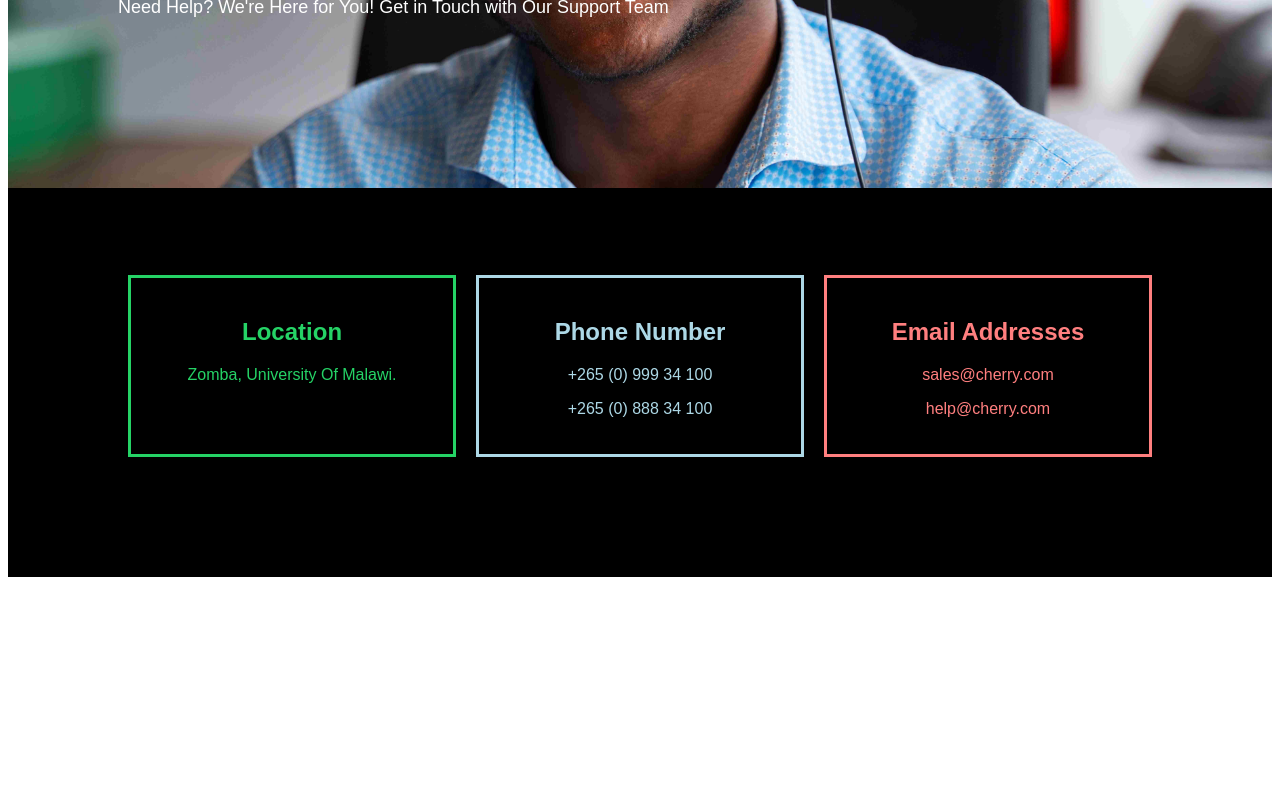
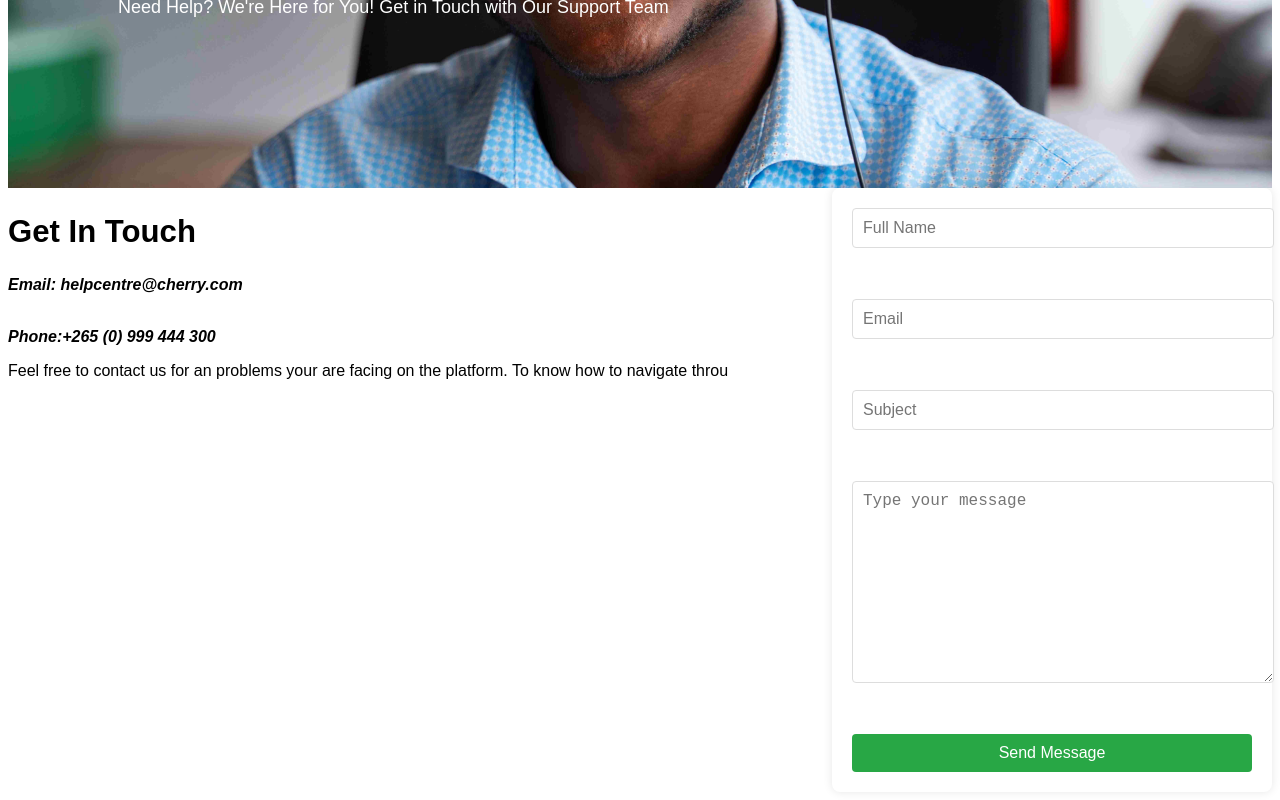
Before and after one commit to mphatsoadamson/Cherry, a React (Create React App) app: page /Contact in a window 1280 px wide. Shown: the part 398-1198 px from the top of the page. Before the commit the page ends 983 px from the top, so only its background shows below. Built offline with nearby package versions, Linux system fonts and the light colour scheme.

Commit message:
remade contact

```diff
--- a/src/pages/Contact/Contact.css
+++ b/src/pages/Contact/Contact.css
@@ -30,45 +30,53 @@
   .blurbs {
     display: flex;
     justify-content: space-between;
-    margin-top: 0%;
-    padding-top: 7cap;
-    padding-bottom: 10cap;
-    padding-left: 10cap;
-    padding-right: 10cap;
-    background-color: black;
+
   }
 
-  .blurb1 {
-    flex: 1;
-    margin:  10px;
+.contactdetails{
+    padding-right: 4cap;
+}
+
+h2{
+    font-size: 3.5ch;
+}
+
+
+.contact-form-container {
+    background-color: #fff;
     padding: 20px;
-    border: 2cap;
-    border: 3px solid #25D366;
-    text-align: center;
-    color: #25D366;
-  }
+    box-shadow: 0 0 10px rgba(0, 0, 0, 0.1);
+    border-radius: 8px;
+    width: 100%;
+    max-width: 400px;
+}
 
-  .blurb2 {
-    flex: 1;
-    margin:  10px;
-    padding: 20px;
-    border: 2cap;
-    border: 3px solid #ADD8E6;
-    text-align: center;
-    color: #ADD8E6;
-  }
+.contact-form {
+    display: flex;
+    flex-direction: column;
+}
 
-  .blurb3 {
-    flex: 1;
-    margin:  10px;
-    padding: 20px;
-    border: 2cap;
-    border: 3px solid #FF7F7F;
-    text-align: center;
-    color: #FF7F7F;
-  }
+.contact-form input,
+.contact-form textarea {
+    width: 100%;
+    padding: 10px;
+    margin-bottom: 15px;
+    border: 1px solid #ddd;
+    border-radius: 4px;
+    font-size: 16px;
+}
 
-  .icon {
-    font-size: 24px;
-    margin-bottom: 10px;
-  }
+.contact-form button {
+    background-color: #28a745;
+    color: #fff;
+    border: none;
+    padding: 10px 15px;
+    font-size: 16px;
+    cursor: pointer;
+    border-radius: 4px;
+    transition: background-color 0.3s ease;
+}
+
+.contact-form button:hover {
+    background-color: #218838;
+}
--- a/src/pages/Contact/Contact.jsx
+++ b/src/pages/Contact/Contact.jsx
@@ -13,22 +13,37 @@ export default function Contact(){
       </header>
 
       <section className="blurbs">
-        <div className="blurb1">
 
-          <h2>Location</h2>
-          <p>Zomba, University Of Malawi.</p>
+        <div className="contactdetails">
+            <h2>Get In Touch</h2>
+            <address>
+                <strong>Email: helpcentre@cherry.com</strong>
+                <br />
+                <br />
+                <p>
+                    <strong>Phone:+265 (0) 999 444 300</strong>
+                </p>
+            </address>
+            <p>Feel free to contact us for an problems your are facing on the platform. To know how to navigate throu</p>
+
         </div>
-        <div className="blurb2">
 
-          <h2>Phone Number</h2>
-          <p>+265 (0) 999 34 100</p>
-          <p>+265 (0) 888 34 100</p>
-        </div>
-        <div className="blurb3">
-
-          <h2>Email Addresses</h2>
-          <p>sales@cherry.com</p>
-          <p>help@cherry.com</p>
+        <div className="contact-form-container">
+            <form className="contact-form">
+                <input type="text" placeholder="Full Name" name="user_name" required/>
+                <br />
+                <br />
+                <input type="email" placeholder="Email" name="user_email" required/>
+                <br />
+                <br />
+                <input type="text" placeholder="Subject" name="subject" required/>
+                <br />
+                <br />
+                <textarea placeholder="Type your message" name="message" cols="30" rows="10" />
+                <br />
+                <br />
+                <button type="submit">Send Message</button>
+            </form>
         </div>
       </section>
     </div>
```
Also changed, not shown: src/components/Form/Form.jsx (added).
